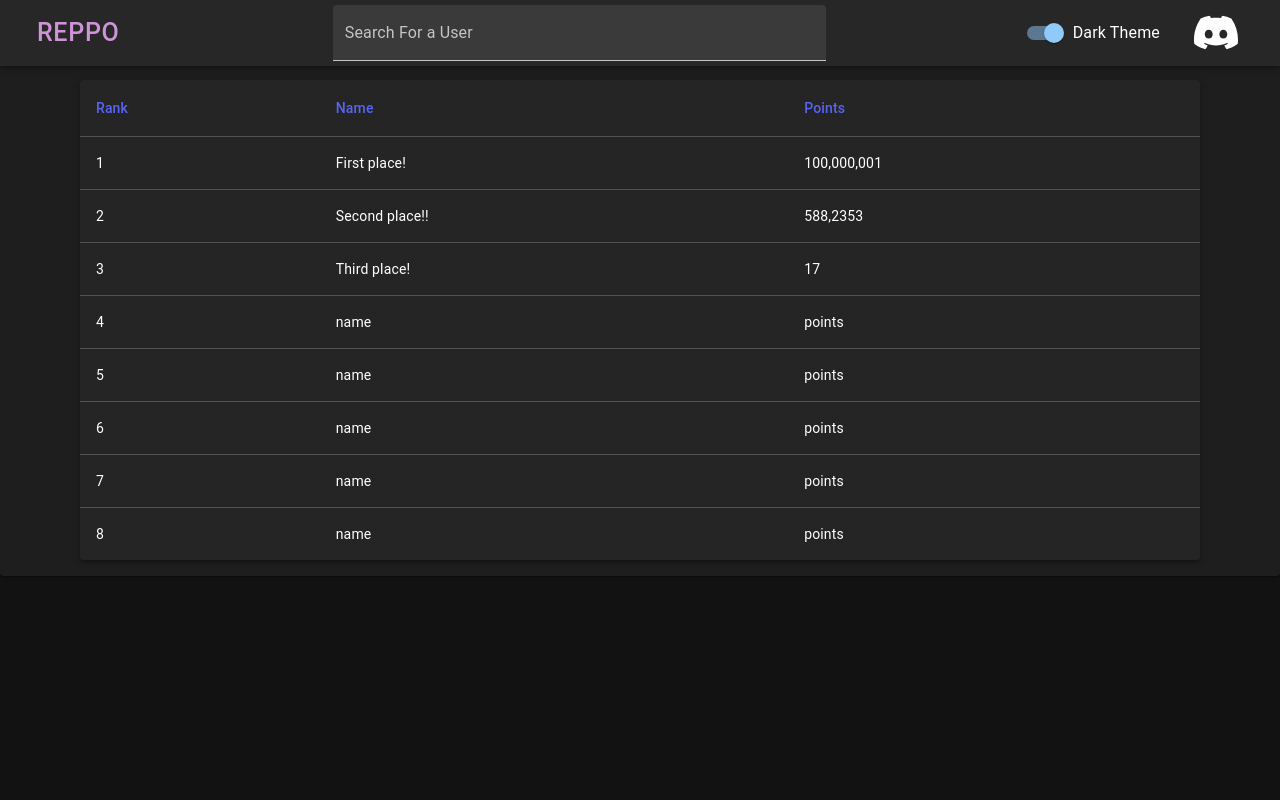
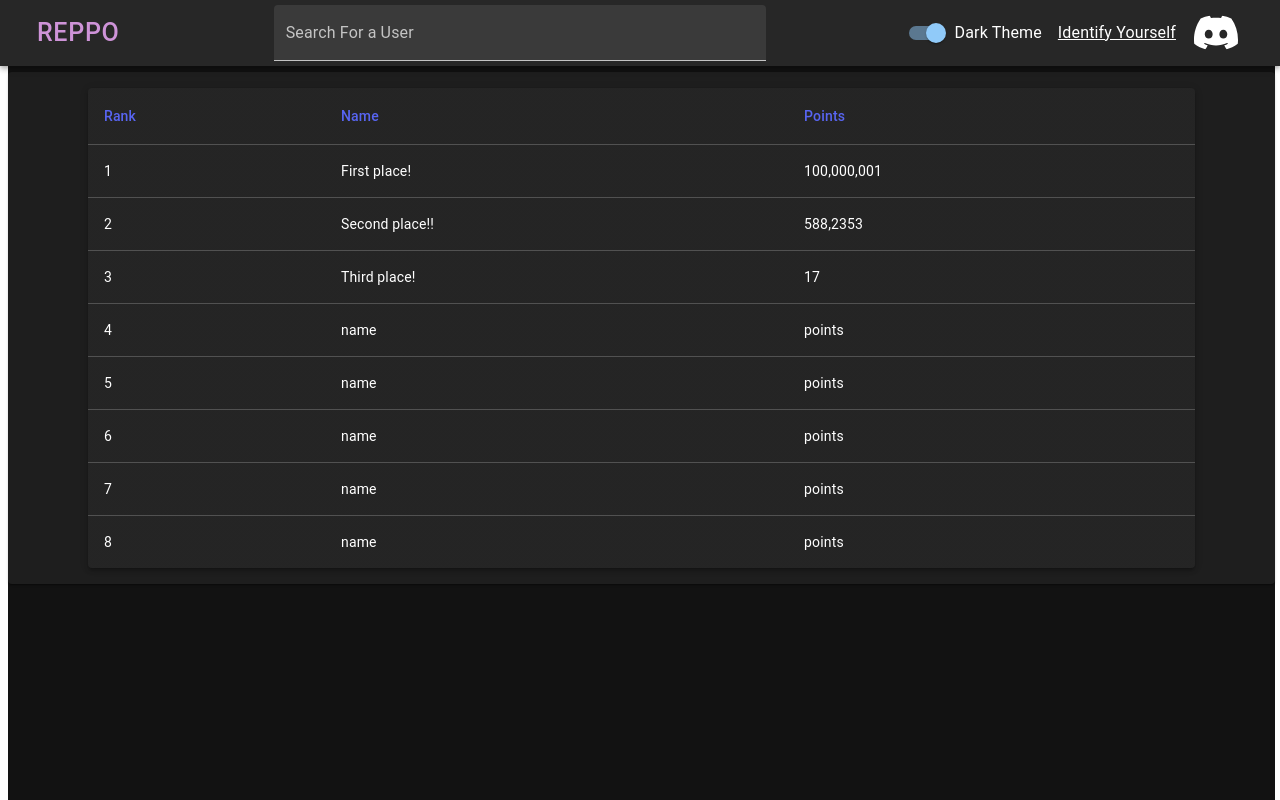
Before and after one commit to GentikSolm/archive-ui, a React (Create React App) app: page / in a window 1280 px wide. Built offline with nearby package versions, Linux system fonts and the light colour scheme.

Commit message:
Refactor and add Discord Auth

```diff
--- a/src/App.css
+++ /dev/null
@@ -1,38 +0,0 @@
-.App {
-  text-align: center;
-  background-color: #282c34;
-}
-
-.App-logo {
-  height: 40vmin;
-  pointer-events: none;
-}
-
-.App-header {
-  background-color: #282c34;
-  display: flex;
-  max-width: 99%;
-  flex-direction: column;
-  align-items: center;
-  justify-content: center;
-  font-size: calc(10px + 2vmin);
-  color: white;
-}
-
-.App-link {
-  color: #61dafb;
-}
-
-@keyframes App-logo-spin {
-  from {
-    transform: rotate(0deg);
-  }
-  to {
-    transform: rotate(360deg);
-  }
-}
-
-.App-body {
-  background-color: #282c34;
-  text-align: center;
-}
--- a/src/App.js
+++ b/src/App.js
@@ -1,10 +1,9 @@
 import * as React from "react";
-import './App.css';
 import { createTheme, ThemeProvider} from '@mui/material/styles';
 import Paper from '@mui/material/Paper';
 import Box from "@mui/material/Box";
-import Leaderboard from './assets/components/Leaderboard';
-import Header from './assets/components/Header';
+import Leaderboard from './Leaderboard';
+import Header from './Header';
 
 export default class App extends React.Component {
     constructor(props){
@@ -23,8 +22,8 @@ export default class App extends React.Component {
                 <Box
                 sx={{
                     backgroundColor: "background.default",
-                    width: '100vw',
-                    height: '100vh',
+                    width: '99vw',
+                    height: '99vh',
                     position: 'absolute'
                 }}>
                 <Header
--- /dev/null
+++ b/src/Header.js
@@ -0,0 +1,104 @@
+import * as React from "react";
+import Button from '@mui/material/Button';
+import IconButton from '@mui/material/IconButton';
+import { ReactComponent as DiscordIcon} from './icons/Discord-Logo-White.svg';
+import TextField from '@mui/material/TextField';
+import AppBar from '@mui/material/AppBar';
+import Toolbar from '@mui/material/Toolbar';
+import Switch from '@mui/material/Switch';
+import FormControlLabel from '@mui/material/FormControlLabel';
+import Typography from '@mui/material/Typography';
+import Avatar from '@mui/material/Avatar';
+
+export default class Header extends React.Component {
+    constructor(props){
+        super(props)
+        this.state ={
+            loggedIn: 0,
+            username: "",
+            userAvatar: "",
+            userId: ""
+        }
+    }
+    async componentDidMount(){
+        const fragment = new URLSearchParams(window.location.hash.slice(1));
+        const [accessToken, tokenType] = [fragment.get('access_token'), fragment.get('token_type')];
+
+        if (!accessToken) {
+            this.setState({loggedIn: false})
+            return
+        }
+
+        var res = await fetch('https://discord.com/api/users/@me', {
+            headers: {
+                authorization: `${tokenType} ${accessToken}`,
+            },
+        })
+        res = await res.json();
+        console.log(res)
+        const {username, discriminator, avatar, id} = res;
+        this.setState({username: username, loggedIn: true, userAvatar: avatar, userId: id})
+    }
+    render() {
+        return (
+            <AppBar>
+                <Toolbar sx={{display: "flex", justifyContent: "space-between"}}>
+                    <Button variant="text" color='secondary' sx={{
+                        fontSize: '25px',
+                        float: 'left',
+                        margin: '5px',
+                    }}>
+                      Reppo
+                    </Button>
+                    <TextField
+                        id="searchBar"
+                        label="Search For a User"
+                        variant="filled"
+                        color="secondary"
+                        sx={{
+                            width: '40%',
+                            float: 'center'
+                        }}/>
+                        <div style={{display: "flex", alignItems: "center"}}>
+                        <FormControlLabel control={
+                            <Switch
+                                checked={this.props.checkBox}
+                                onChange={this.props.handleSwitchChange}
+                                />}
+                            label="Dark Theme"/>
+                            {this.state.loggedIn ? (
+                                <React.Fragment>
+                                    <Typography>
+                                        Hello {this.state.username}
+                                    </Typography>
+                                    <IconButton aria-label="discord" sx={{
+                                        height: "40px",
+                                        width: "60px",
+                                        float: "right",
+                                        margin: '10px',
+                                    }}>
+                                    <Avatar alt={this.state.username} color='secondary' src={`https://cdn.discordapp.com/avatars/${this.state.userId}/${this.state.userAvatar}.png?size=480`}/>
+                                    </IconButton >
+                                </React.Fragment>
+                            ):(
+                                <React.Fragment>
+                                <Typography>
+                                <a style={{color: "white"}} href="https://discord.com/api/oauth2/authorize?client_id=852589582733541416&redirect_uri=http%3A%2F%2Flocalhost%3A3000%2F&response_type=token&scope=identify">Identify Yourself</a>
+                                </Typography>
+                                <IconButton aria-label="discord" sx={{
+                                    height: "40px",
+                                    width: "60px",
+                                    float: "right",
+                                    margin: '10px',
+                                }}>
+                                <DiscordIcon color='secondary' />
+                                </IconButton >
+                                </React.Fragment>
+                            )}
+
+                    </div>
+                </Toolbar>
+            </AppBar>
+        );
+    }
+}
--- a/src/assets/components/Header.js
+++ /dev/null
@@ -1,52 +0,0 @@
-import * as React from "react";
-import Button from '@mui/material/Button';
-import IconButton from '@mui/material/IconButton';
-import { ReactComponent as DiscordIcon} from '../icons/Discord-Logo-White.svg';
-import TextField from '@mui/material/TextField';
-import AppBar from '@mui/material/AppBar';
-import Toolbar from '@mui/material/Toolbar';
-import Switch from '@mui/material/Switch';
-import FormControlLabel from '@mui/material/FormControlLabel';
-
-export default class Header extends React.Component {
-    render() {
-        return (
-            <AppBar>
-                <Toolbar sx={{display: "flex", justifyContent: "space-between"}}>
-                    <Button variant="text" color='secondary' sx={{
-                        fontSize: '25px',
-                        float: 'left',
-                        margin: '5px',
-                    }}>
-                      Reppo
-                    </Button>
-                    <TextField
-                        id="searchBar"
-                        label="Search For a User"
-                        variant="filled"
-                        color="secondary"
-                        sx={{
-                            width: '40%',
-                            float: 'center'
-                        }}/>
-                        <div style={{display: "flex", alignItems: "center"}}>
-                        <FormControlLabel control={
-                            <Switch
-                                checked={this.props.checkBox}
-                                onChange={this.props.handleSwitchChange}
-                                />}
-                            label="Dark Theme"/>
-                        <IconButton aria-label="discord" sx={{
-                            height: "40px",
-                            width: "60px",
-                            float: "right",
-                            margin: '10px',
-                            }}>
-                      <DiscordIcon color='secondary' />
-                    </IconButton >
-                    </div>
-                </Toolbar>
-            </AppBar>
-        );
-    }
-}
--- a/src/index.css
+++ /dev/null
@@ -1,26 +0,0 @@
-body {
-  margin: 0;
-  font-family: -apple-system, BlinkMacSystemFont, 'Segoe UI', 'Roboto', 'Oxygen',
-    'Ubuntu', 'Cantarell', 'Fira Sans', 'Droid Sans', 'Helvetica Neue',
-    sans-serif;
-  -webkit-font-smoothing: antialiased;
-  -moz-osx-font-smoothing: grayscale;
-}
-
-code {
-  font-family: source-code-pro, Menlo, Monaco, Consolas, 'Courier New',
-    monospace;
-}
-
-:root {
-  --background: white;
-  --text-primary: black;
-  --text-secondary: royalblue;
-  --accent: purple;
-}
-[data-theme='dark'] {
-  --background: black;
-  --text-primary: white;
-  --text-secondary: grey;
-  --accent: darkred;
-}
--- a/src/index.js
+++ b/src/index.js
@@ -1,8 +1,6 @@
 import React from 'react';
 import ReactDOM from 'react-dom';
-import './index.css';
 import App from './App';
-import reportWebVitals from './reportWebVitals';
 
 ReactDOM.render(
   <React.StrictMode>
@@ -14,4 +12,3 @@ ReactDOM.render(
 // If you want to start measuring performance in your app, pass a function
 // to log results (for example: reportWebVitals(console.log))
 // or send to an analytics endpoint. Learn more: https://bit.ly/CRA-vitals
-reportWebVitals();
--- a/src/reportWebVitals.js
+++ /dev/null
@@ -1,13 +0,0 @@
-const reportWebVitals = onPerfEntry => {
-  if (onPerfEntry && onPerfEntry instanceof Function) {
-    import('web-vitals').then(({ getCLS, getFID, getFCP, getLCP, getTTFB }) => {
-      getCLS(onPerfEntry);
-      getFID(onPerfEntry);
-      getFCP(onPerfEntry);
-      getLCP(onPerfEntry);
-      getTTFB(onPerfEntry);
-    });
-  }
-};
-
-export default reportWebVitals;
```
Also changed, not shown: src/setupTests.js (deleted, +0 -5 lines), src/Leaderboard.js (renamed from src/assets/components/Leaderboard.js), src/icons/Discord-Logo-White.svg (renamed from src/assets/icons/Discord-Logo-White.svg), 1 other file (tests, documents, lock files or other folders).
